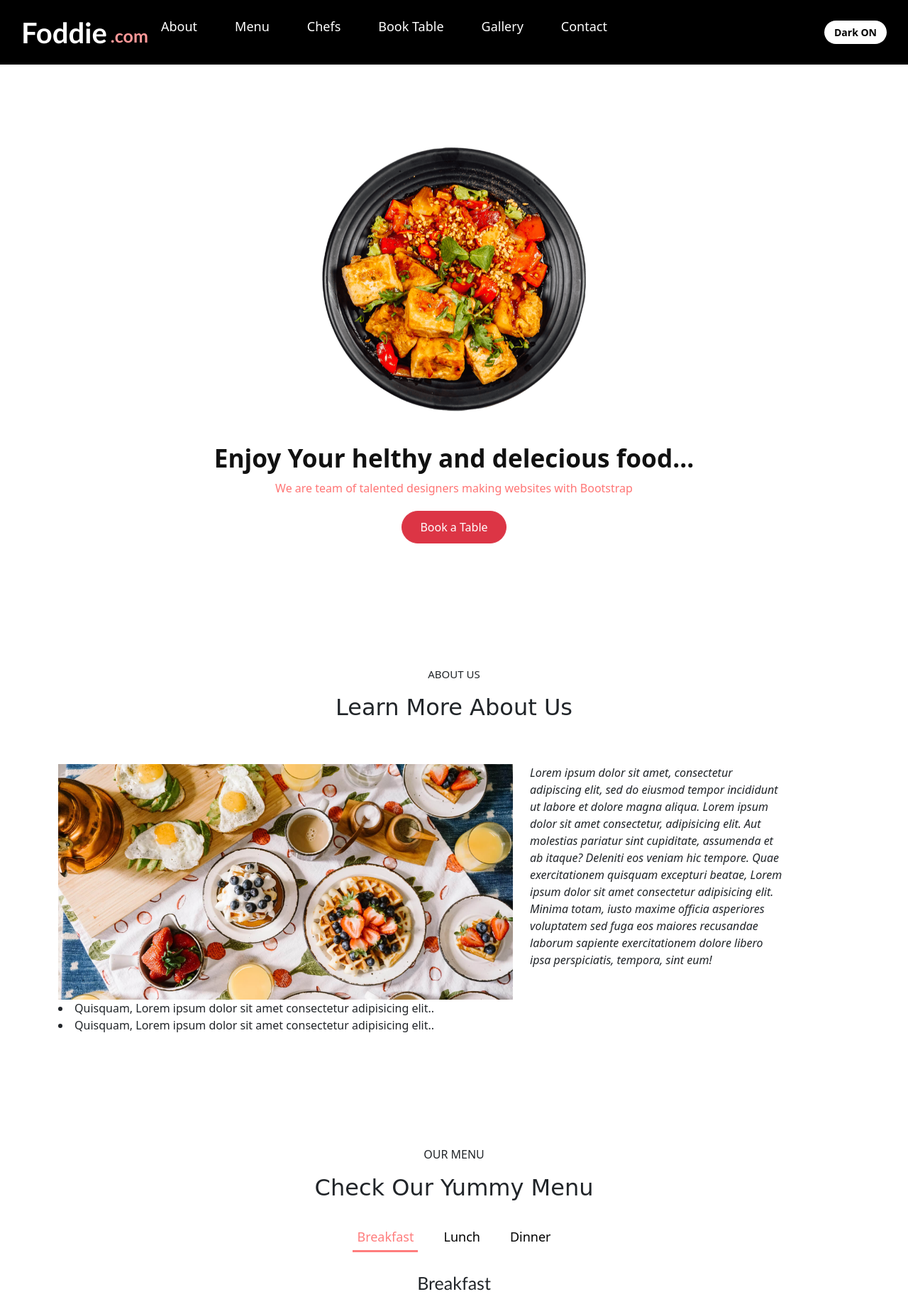
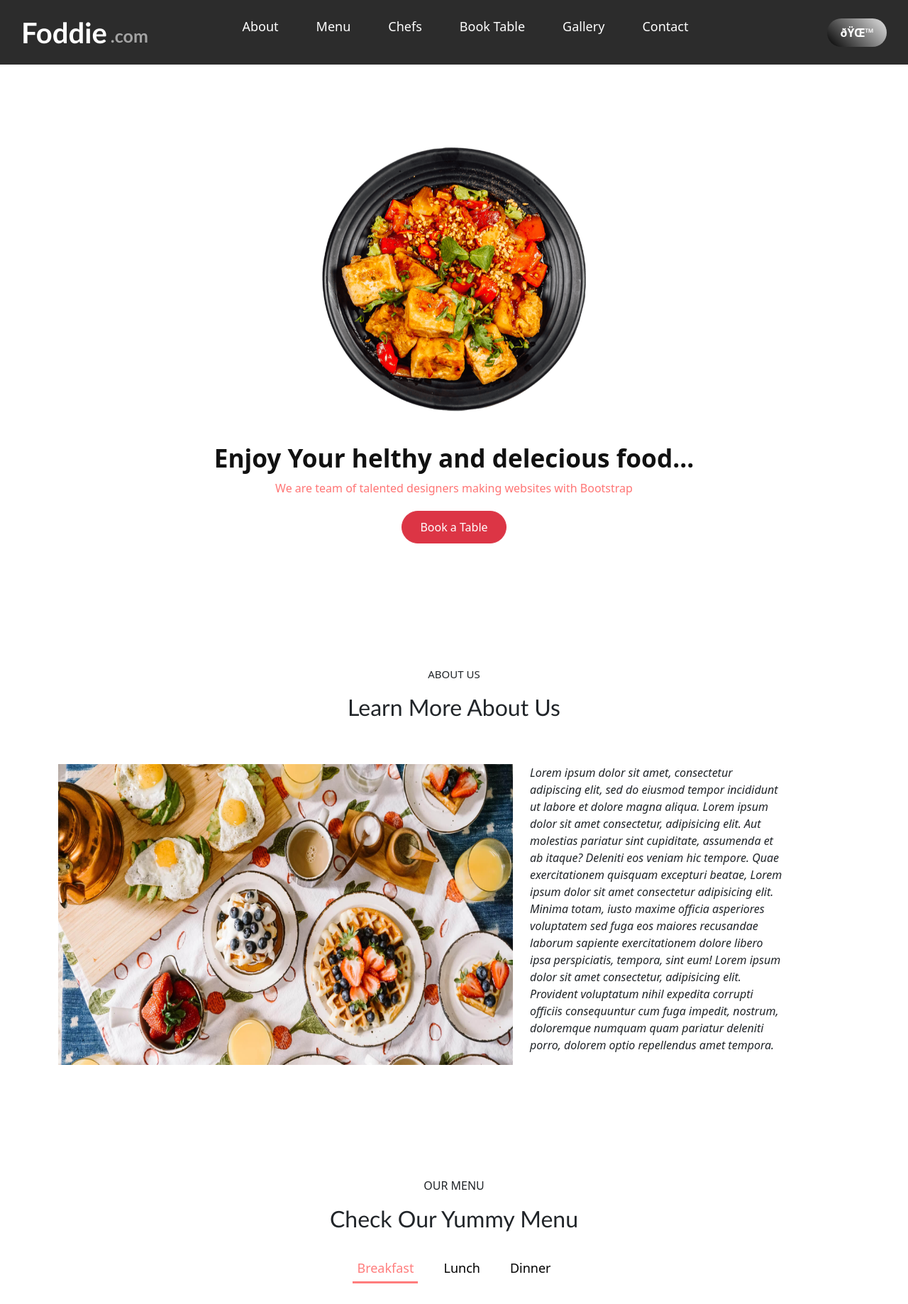
Before and after one commit to RitamNaskar11/FoodieWebsite.github.io, a PHP site: page / in a window 1280 px wide. Shown: the top 1838 px of the page at 71% size. Run offline with PHP 8.4, Linux system fonts and the light colour scheme; some libraries are stand-ins or nearby versions.

Commit message:
First commit

```diff
--- a/css/style.css
+++ b/css/style.css
@@ -22,28 +22,21 @@
 
 
   h2 {
-    font-family: 'Playpen Sans', cursive;
+    font-family: 'Gill Sans', 'Gill Sans MT', Calibri, 'Trebuchet MS', sans-serif;
     font-size: 20px;
   }
 
   .navmenu {
-    background-color: #000;
+    display: grid;
+  grid-template-columns: 1fr auto 1fr;
+  align-items: center;
   padding: 10px 30px;
+  background-color: #2c2c2c;
   position: sticky;
-    top: 0;
-    display: flex;
-    align-items: center;
-    justify-content: space-between;
   z-index: 1000;
   }
 
-  .nav-links {
-    display: flex;
-    gap: 21px;
-    margin-right: 290px;
-    padding: 0;
-    align-items: center;
-  }
+
 
   ul {
     list-style-type: none;
@@ -75,7 +68,7 @@
   }
 
   .logo span {
-    color: #ff9999;
+    color: #a4a4a4;
     font-size: 25px;
     font-weight: bold;
     margin-top: 10px;
@@ -96,15 +89,15 @@
   }
 
   .dark-btn {
-    font-size: 14px;
+    padding: 8px 18px;
     border: none;
-    border-radius: 20px;
-    padding: 6px 14px;
+    border-radius: 25px;
+    background: linear-gradient(45deg, #000000, #e5e5e5);
+    color: white;
+    font-weight: bold;
+    justify-self: end;
     cursor: pointer;
-    font-weight: bold;
-    background-color: #fff;
-    color: #000;
-    transition: background 0.3s ease, color 0.3s ease;
+    transition: transform 0.2s, box-shadow 0.2s;
   }
 
   #menu-toggle {
@@ -200,8 +193,8 @@
   /* about sections start  */
   #about {
     padding: 60px 20px;
-    max-width: 1200px;
-    margin: auto;
+    /* max-width: 1200px; */
+    /* margin: auto; */
   }
 
   #about .d-flex p {
@@ -223,6 +216,7 @@
     opacity: 1;
     transform: translateY(0);
   }
+
   #menu .section {
     opacity: 0;
     transform: translateY(200px);
@@ -658,6 +652,11 @@
     background-color: #2c2c2c;
     color: #f1f1f1;
   }
+  body.dark-mode #hero-title{
+
+    color: #ffffff;
+
+  }
 
   #about,
   #menu,
@@ -789,7 +788,7 @@ align-items: center;
       overflow: hidden;
       flex-direction: column;
       gap: 15px;
-      background-color: #000;
+      background-color: #2c2c2c;
       position: absolute;
       top: 79px;
       left: 0px;
@@ -832,7 +831,8 @@ align-items: center;
 
     .navmenu {
 
-      padding: 23px 7px;
+      padding: 17px 7px;
+
 
     }
 
@@ -869,6 +869,7 @@ align-items: center;
       text-align: center;
 
     }
+
     #gallery {
       padding: 74px 0px;
     }
@@ -891,6 +892,7 @@ align-items: center;
     #gallery .slideshow-container {
       max-width: 100%;
     }
+
     #booktable {
       padding: 60px 5px;
 
--- a/index.html
+++ b/index.html
@@ -60,10 +60,13 @@
       <li><a href="#contact">Contact</a></li>
     </ul>
 
-    <button id="darkToggle" class="dark-btn">Dark ON</button>
-    <button id="menu-toggle" aria-label="Toggle menu" class="menu-toggle" type="button">
-      ☰
-</nav>
+
+      <button id="darkToggle" class="dark-btn">🌙</button>
+      <button id="menu-toggle" aria-label="Toggle menu" class="menu-toggle" type="button">
+        ☰
+
+
+  </nav>
 
 
   <section class="hero">
@@ -100,11 +103,13 @@
           Lorem ipsum dolor sit amet consectetur adipisicing elit. Minima totam, iusto maxime officia asperiores
           voluptatem sed fuga eos maiores recusandae laborum sapiente exercitationem dolore libero ipsa perspiciatis,
           tempora, sint eum!
+          Lorem ipsum dolor sit amet consectetur, adipisicing elit. Provident voluptatum nihil expedita corrupti
+          officiis consequuntur cum fuga impedit, nostrum, doloremque numquam quam pariatur deleniti porro, dolorem
+          optio repellendus amet tempora.
         </p>
 
       </div>
-      <li>Quisquam, Lorem ipsum dolor sit amet consectetur adipisicing elit..</li>
-      <li>Quisquam, Lorem ipsum dolor sit amet consectetur adipisicing elit..</li>
+
     </div>
   </section>
 
@@ -608,8 +613,7 @@
             pattern="^[0-9]{10}$" title="Enter a 10-digit phone number" required>
         </div>
         <div class="col-md-6">
-          <input type="email" class="form-control" id="email" name="email" placeholder="Your Email Address"
-           required>
+          <input type="email" class="form-control" id="email" name="email" placeholder="Your Email Address" required>
         </div>
 
         <div class="col-12">
--- a/script.js
+++ b/script.js
@@ -12,13 +12,13 @@ const darkToggle = document.getElementById("darkToggle");
   // Apply dark mode
   if (localStorage.getItem("darkMode") === "on") {
     document.body.classList.add("dark-mode");
-    darkToggle.textContent = "☀️ Dark OFF";
+    darkToggle.textContent = "☀️";
   }
 
   darkToggle.addEventListener("click", () => {
     document.body.classList.toggle("dark-mode");
     const isDark = document.body.classList.contains("dark-mode");
-    darkToggle.textContent = isDark ? "☀️ Dark OFF" : "🌙 Dark ON";
+    darkToggle.textContent = isDark ? "☀️" : "🌙";
     localStorage.setItem("darkMode", isDark ? "on" : "off");
   });
 
```
Lines whose indentation alone changed are shown as unchanged.
